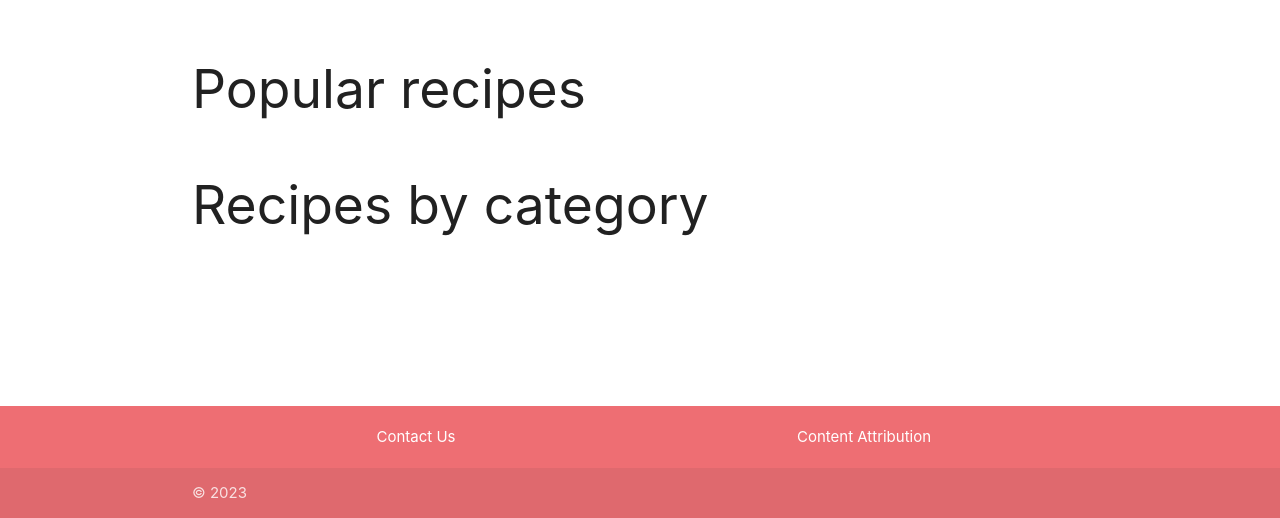
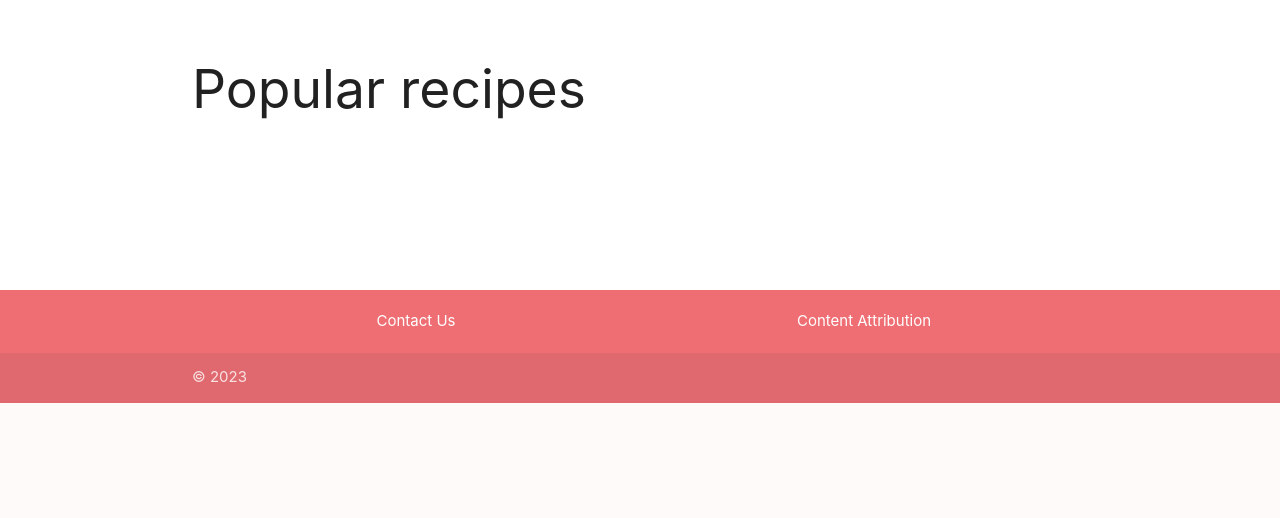
Before and after one commit to DavidMorgan92/cookbook, a Flask app: page / in a window 1280 px wide. Shown: the part 504-1022 px from the top of the page. After the commit the page ends 907 px from the top, so only its background shows below. Run offline with Flask 3, Linux system fonts and the light colour scheme; data that the repository does not hold is empty; some libraries are stand-ins or nearby versions.

Commit message:
Remove recipes by category section

```diff
--- a/templates/home/index.html
+++ b/templates/home/index.html
@@ -28,9 +28,4 @@
     </div>
 </section>
 
-<!-- Recipes by category -->
-<section>
-    <h2>Recipes by category</h2>
-</section>
-
 {% endblock %}
```
